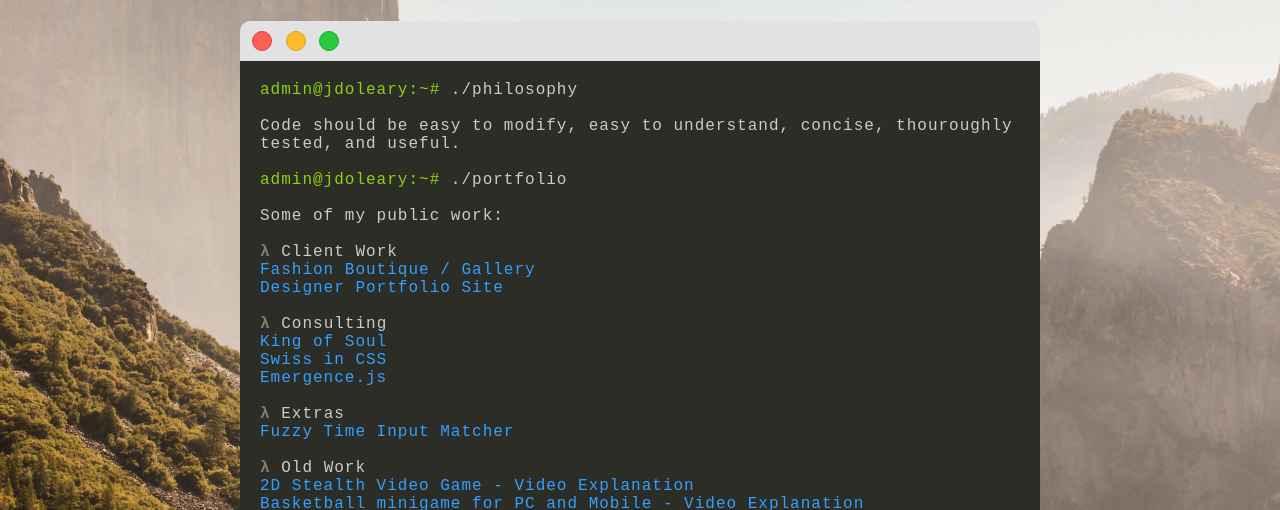
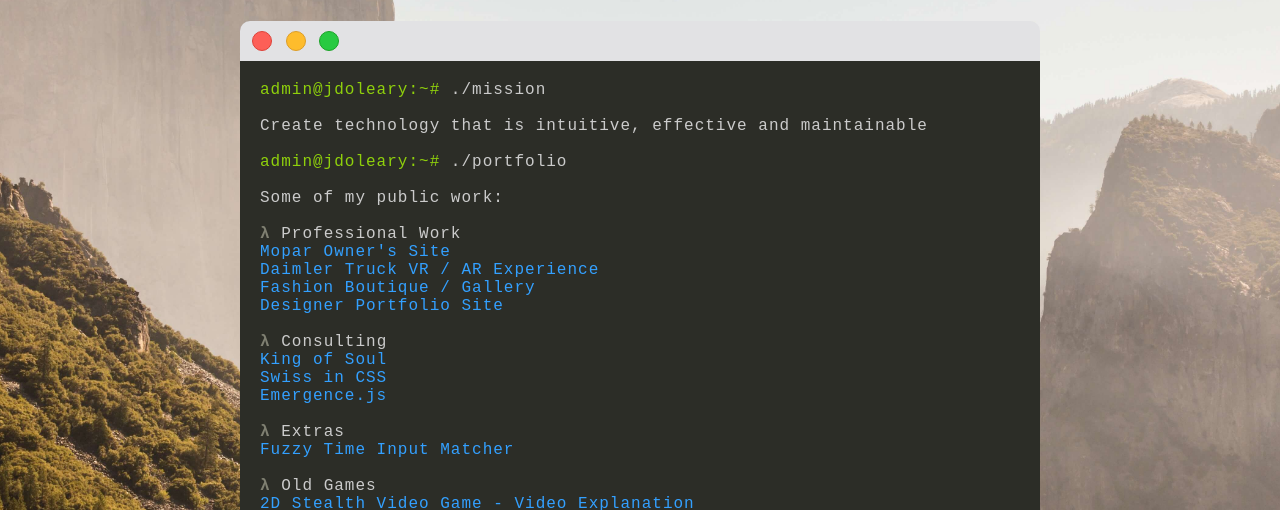
Before and after one commit to jdoleary/jdoleary.me, a website: page app/index.html in a window 1280 px wide. Shown: the part 287-797 px from the top of the page. Drawn offline with Linux system fonts and the light colour scheme; a web font is replaced by a local one.

Commit message:
feat (Links) Adds Mopar, Daimler, updates Profile Picture

```diff
--- a/app/index.html
+++ b/app/index.html
@@ -49,11 +49,11 @@
     <div class="info-container">
     <ul class="links">
       <li>
-        <span class="text--green">admin@jdoleary:~# </span><span class="text--white">./philosophy</span>
+        <span class="text--green">admin@jdoleary:~# </span><span class="text--white">./mission</span>
       </li>
       <br/>
       <div class="text--white">
-      Code should be easy to modify, easy to understand, concise, thouroughly tested, and useful.
+      Create technology that is intuitive, effective and maintainable
       </div>
       <br/>
       <li>
@@ -66,7 +66,13 @@
       <br/>
       <li>
         <span class="text--grey bold">&lambda;</span>
-        <span class="text--white">Client Work</span>
+        <span class="text--white">Professional Work</span>
+      </li>
+      <li>
+        <a href="https://www.behance.net/gallery/61226897/Mopar-Owners-Site">Mopar Owner's Site</a>
+      </li>
+      <li>
+        <a href="https://www.behance.net/gallery/63228349/Daimler-Immersive-Safety-Showcase-VR-AR">Daimler Truck VR / AR Experience</a>
       </li>
       <li>
         <a href="https://youtu.be/uRY5ouOV3fk">Fashion Boutique / Gallery</a>
@@ -100,7 +106,7 @@
       <br/>
       <li>
         <span class="text--grey bold">&lambda;</span>
-        <span class="text--white">Old Work</span>
+        <span class="text--white">Old Games</span>
       </li>
       <li>
         <a href="/StealthEmUp/game.html">2D Stealth Video Game</a> <a href="https://youtu.be/N4Jm51f5554">- Video Explanation</a>
```
Also changed, not shown: app/assets/me.jpg.
